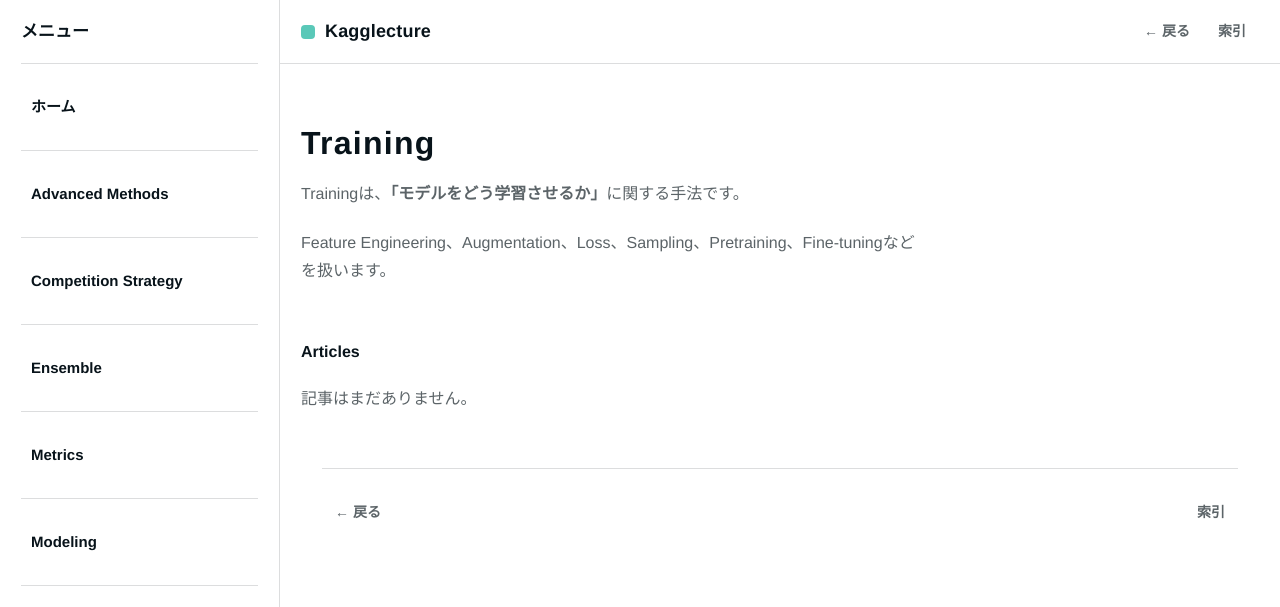
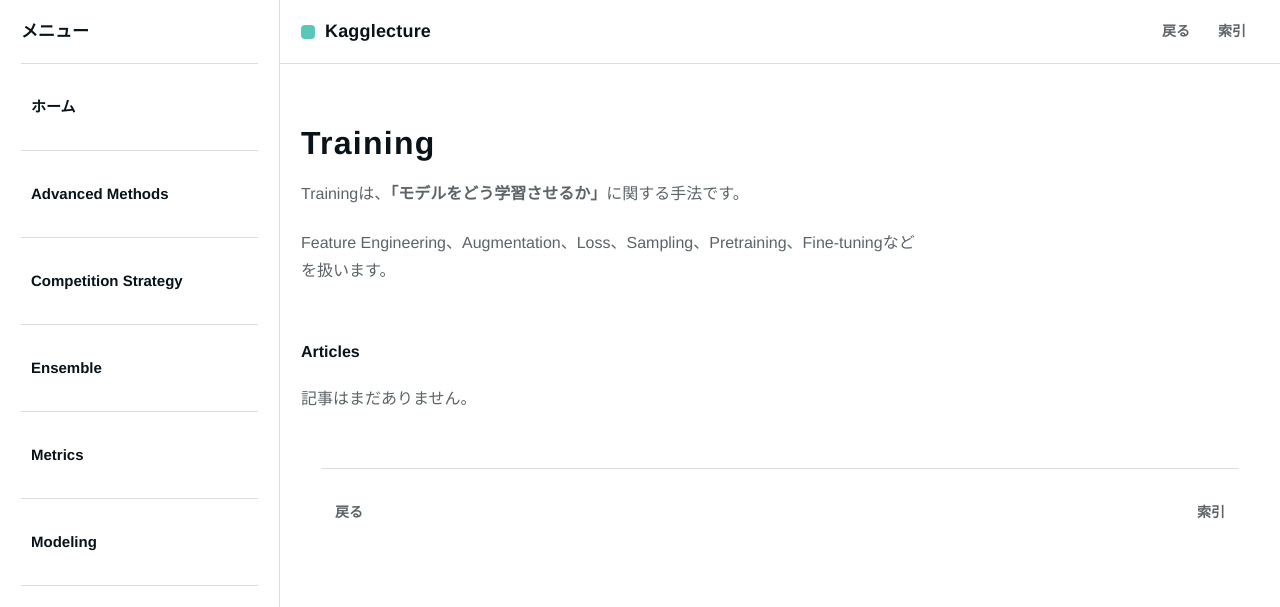
Before and after one commit to morikazu1119/Kagglecture, a Jekyll site: the page built from wiki/training/index.md, in a window 1280 px wide and 923 px high. Shown: the top 607 px of the window. Built offline with Jekyll 4.4.1, drawn with Linux system fonts in a browser that asks for light colours.

Commit message:
style: simplify navigation labels

```diff
--- a/_layouts/default.html
+++ b/_layouts/default.html
@@ -34,7 +34,7 @@
 
         {% unless page.url == '/' %}
         <nav class="header-nav" aria-label="メインナビゲーション">
-          <a id="back-link" class="header-link" href="{{ back_href }}">← 戻る</a>
+          <a id="back-link" class="header-link" href="{{ back_href }}">戻る</a>
           <a class="header-link" href="{{ '/' | relative_url }}">索引</a>
         </nav>
         {% endunless %}
@@ -74,7 +74,7 @@
 
       {% unless page.url == '/' %}
       <nav class="page-bottom-nav" aria-label="ページ下部ナビゲーション">
-        <a id="back-link-bottom" class="bottom-link" href="{{ back_href }}">← 戻る</a>
+        <a id="back-link-bottom" class="bottom-link" href="{{ back_href }}">戻る</a>
         <a class="bottom-link" href="{{ '/' | relative_url }}">索引</a>
       </nav>
       {% endunless %}
```
